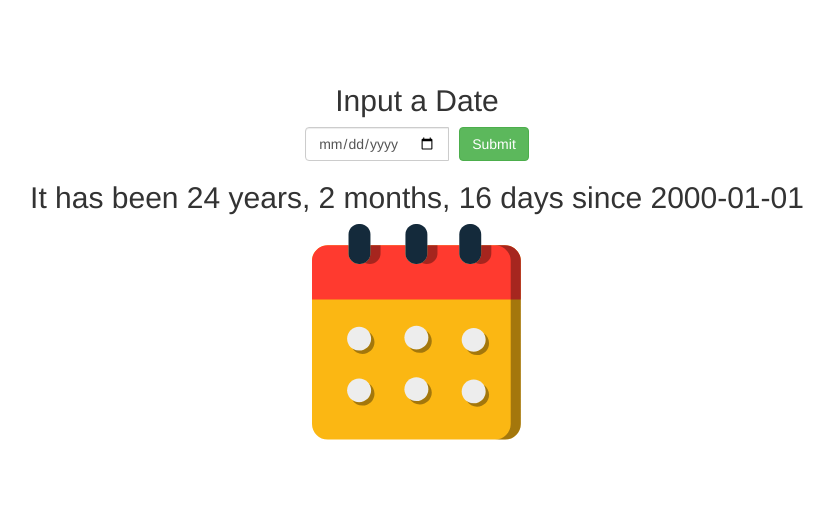
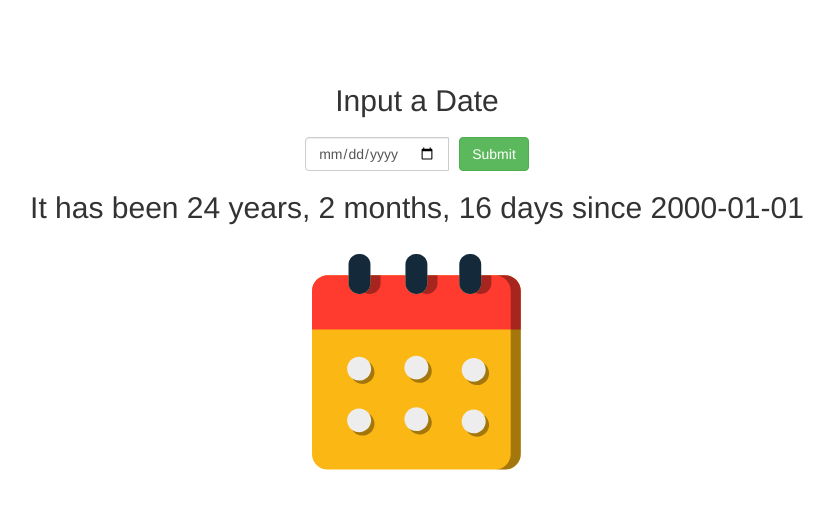
Before and after one commit to kazvee/time-tracker, a React (Create React App) app: page / in a window 1280 px wide. Shown: the top 508 px of the page, without its empty margins (223-1057 px from the left). Built offline with nearby package versions, Linux system fonts and the light colour scheme.

Commit message:
style: update styling

```diff
--- a/src/components/App.css
+++ b/src/components/App.css
@@ -1,20 +1,26 @@
 .App {
+  font-size: 16px;
+  padding: 5%;
   text-align: center;
-  padding: 5%;
-  font-size: 16px;
 }
 
 .input-container {
+  align-items: center;
   display: flex;
   flex-direction: column;
-  align-items: center;
+
 }
 
 .input-group {
+  align-items: center;
   display: flex;
-  align-items: center;
+  margin-top: 10px;
 }
 
 .Button {
   margin-left: 10px;
 }
+
+img {
+  margin-top: 20px;
+}
```
